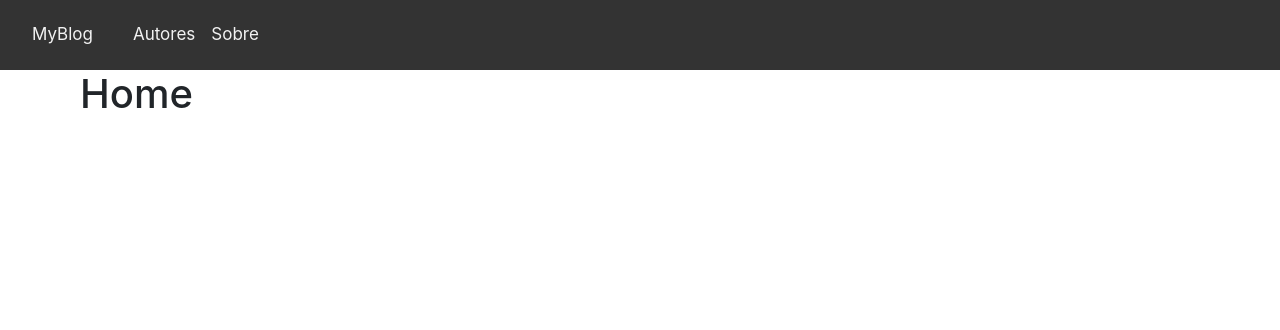
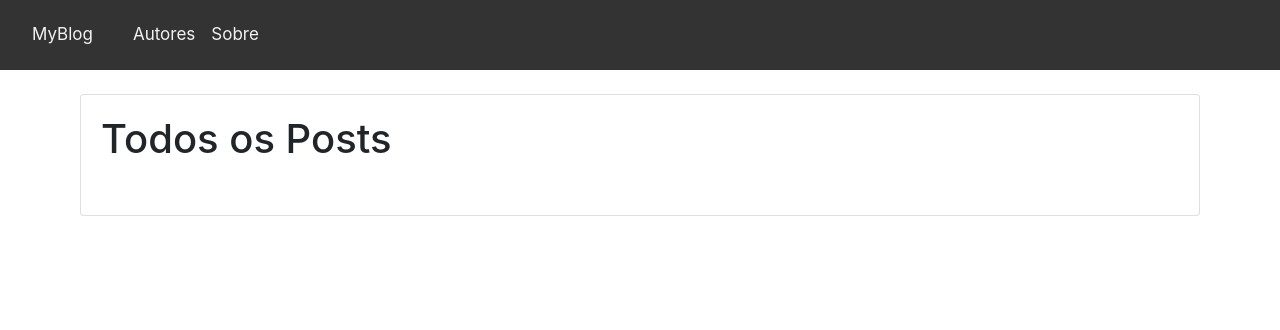
Before and after one commit to leandrosl/MyBlog, a PHP site: page / in a window 1280 px wide. Shown: the top 330 px of the page. Run offline with PHP 8.4, Linux system fonts and the light colour scheme; data that the repository does not hold is empty.

Commit message:
Alterações de design na página inicial

```diff
--- a/views/index.template.php
+++ b/views/index.template.php
@@ -1,9 +1,19 @@
+<br>
 <div class="container">
-    <h1>Home</h1>
-
-    <?php foreach ($posts as $post): ?>
-        <hr>
-        <h4><?= $post['title'] ?></h4>
-        <p><?= $post['post_text']?></p>
-    <?php endforeach; ?>
+    <div class="card">
+        <div class="card-body">
+        <h1>Todos os Posts</h1>
+        <br>
+        <?php foreach ($posts as $post): ?>
+            <div class="card">
+                <div class="card-body">
+                    <a href="#!">
+                        <h4><?= $post['title'] ?></h4>
+                    </a>
+                    <p><?= $post['post_text']?></p>
+                </div>
+            </div>
+        <?php endforeach; ?>
+        </div>
+    </div>
 </div>
```
